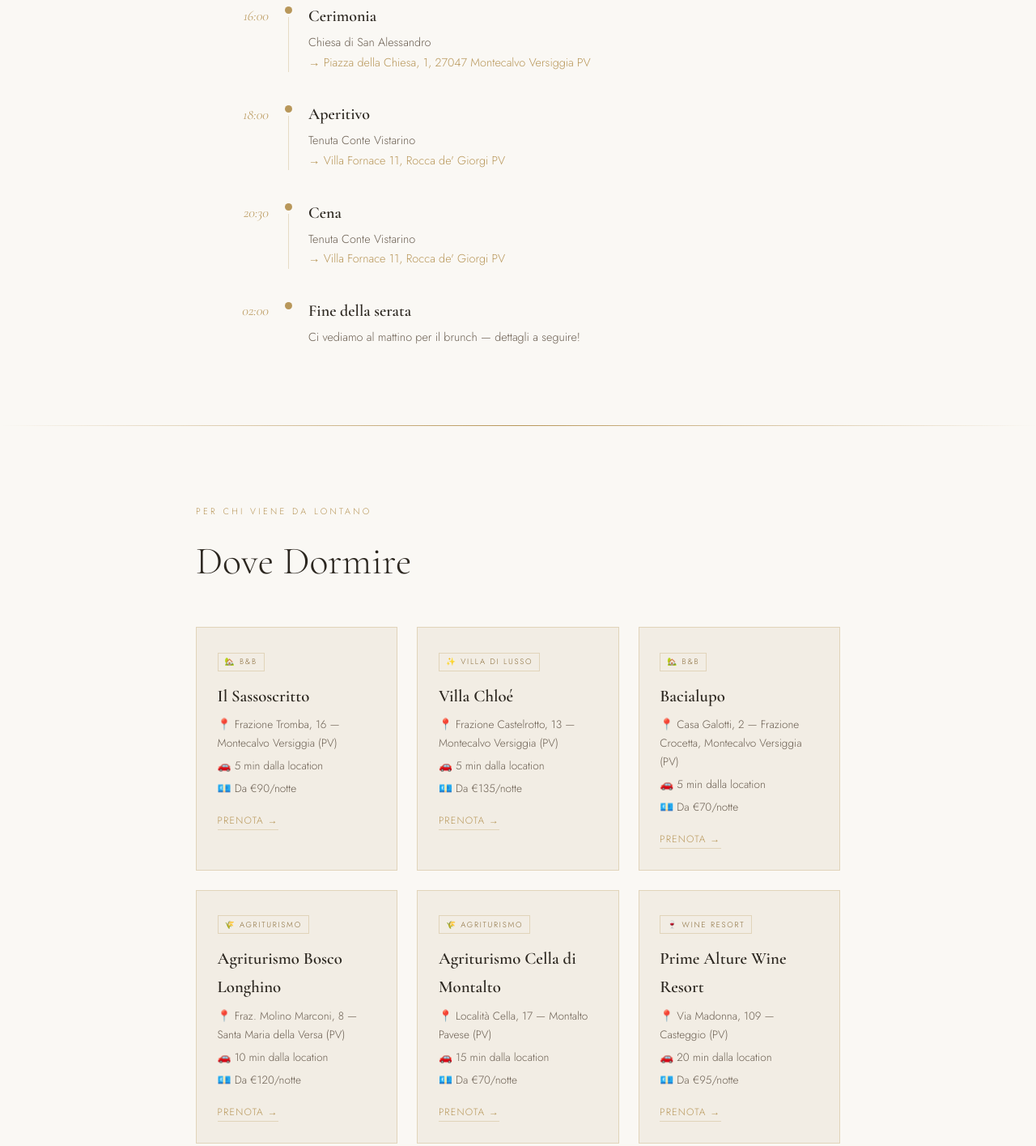
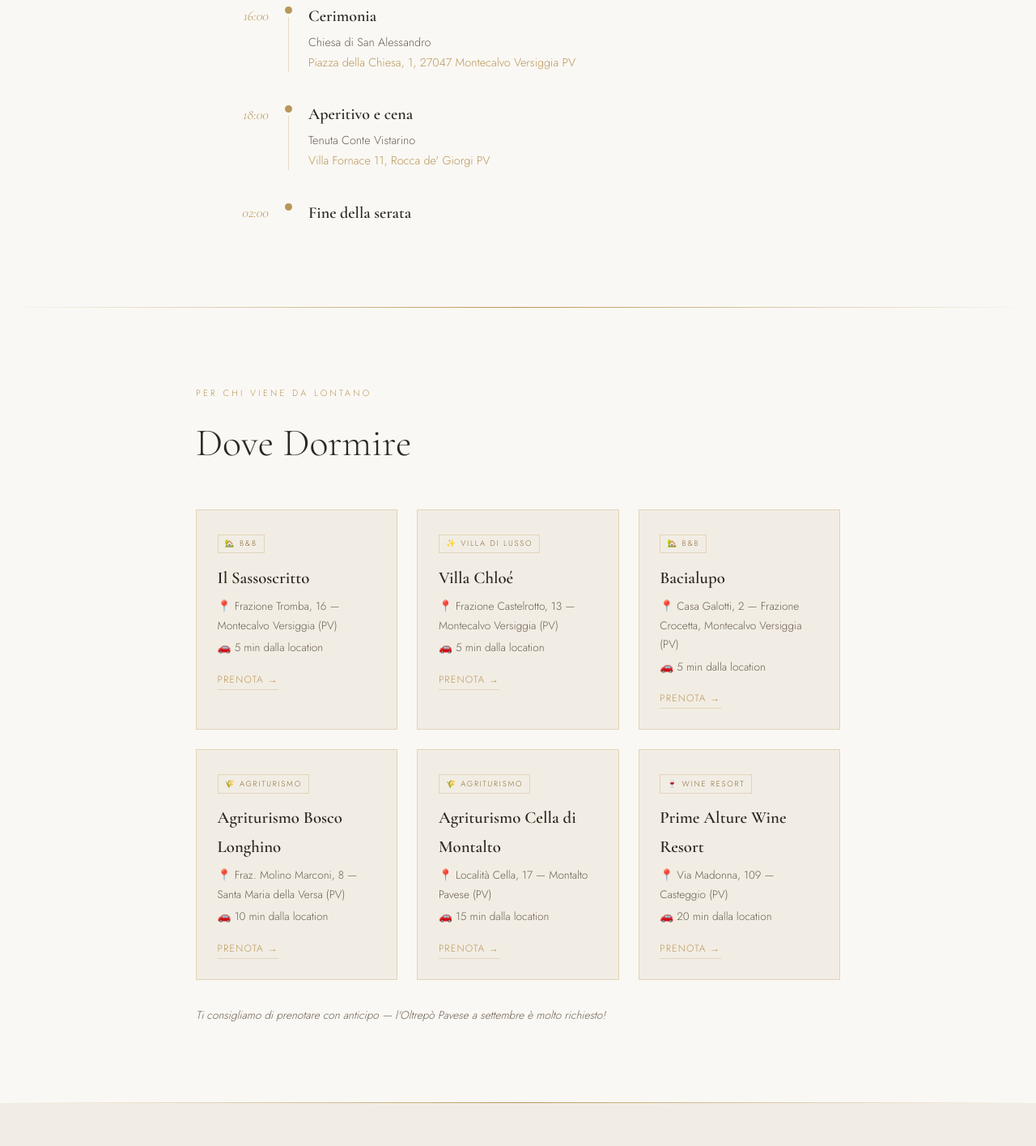
Before and after one commit to albertomaserati/greta-e-matteo, a plain HTML site: page index.html in a window 1280 px wide. Shown: the part 1047-2462 px from the top of the page at 81% size. Drawn offline with nearby package versions, Linux system fonts and the light colour scheme; a script that the page names is missing.

Commit message:
Unified aperitif and dinner, removed brunch, remove prices

```diff
--- a/index.html
+++ b/index.html
@@ -50,7 +50,7 @@
       <div class="tl-content">
         <h3>Cerimonia</h3>
         <p>Chiesa di San Alessandro<br>
-          <a href="https://maps.app.goo.gl/xkdYdFxwdtTkNCoBA" target="_blank">→ Piazza della Chiesa, 1, 27047 Montecalvo Versiggia PV</a>
+          <a href="https://maps.app.goo.gl/xkdYdFxwdtTkNCoBA" target="_blank">Piazza della Chiesa, 1, 27047 Montecalvo Versiggia PV</a>
         </p>
       </div>
     </div>
@@ -59,20 +59,9 @@
       <div class="tl-time">18:00</div>
       <div class="tl-line"><div class="tl-dot"></div><div class="tl-connector"></div></div>
       <div class="tl-content">
-        <h3>Aperitivo</h3>
+        <h3>Aperitivo e cena</h3>
         <p>Tenuta Conte Vistarino<br>
-          <a href="https://maps.app.goo.gl/e4oh5XgyrmAB8qzG7" target="_blank">→ Villa Fornace 11, Rocca de' Giorgi PV</a>
-        </p>
-      </div>
-    </div>
-
-    <div class="tl-item reveal">
-      <div class="tl-time">20:30</div>
-      <div class="tl-line"><div class="tl-dot"></div><div class="tl-connector"></div></div>
-      <div class="tl-content">
-        <h3>Cena</h3>
-        <p>Tenuta Conte Vistarino<br>
-          <a href="https://maps.app.goo.gl/YRNAajDPBgArdPvW9" target="_blank">→ Villa Fornace 11, Rocca de' Giorgi PV</a>
+          <a href="https://maps.app.goo.gl/e4oh5XgyrmAB8qzG7" target="_blank">Villa Fornace 11, Rocca de' Giorgi PV</a>
         </p>
       </div>
     </div>
@@ -82,7 +71,6 @@
       <div class="tl-line"><div class="tl-dot"></div><div class="tl-connector"></div></div>
       <div class="tl-content">
         <h3>Fine della serata</h3>
-        <p>Ci vediamo al mattino per il brunch — dettagli a seguire!</p>
       </div>
     </div>
 
@@ -103,7 +91,6 @@
       <div class="hotel-name">Il Sassoscritto</div>
       <div class="hotel-info">📍 Frazione Tromba, 16 — Montecalvo Versiggia (PV)</div>
       <div class="hotel-info">🚗 5 min dalla location</div>
-      <div class="hotel-info">💶 Da €90/notte</div>
       <a class="hotel-link" href="https://www.booking.com/Share-QTXnxZW" target="_blank">Prenota →</a>
     </div>
 
@@ -112,7 +99,6 @@
       <div class="hotel-name">Villa Chloé</div>
       <div class="hotel-info">📍 Frazione Castelrotto, 13 — Montecalvo Versiggia (PV)</div>
       <div class="hotel-info">🚗 5 min dalla location</div>
-      <div class="hotel-info">💶 Da €135/notte</div>
       <a class="hotel-link" href="https://www.booking.com/Share-Ra3VLc" target="_blank">Prenota →</a>
     </div>
 
@@ -121,7 +107,6 @@
       <div class="hotel-name">Bacialupo</div>
       <div class="hotel-info">📍 Casa Galotti, 2 — Frazione Crocetta, Montecalvo Versiggia (PV)</div>
       <div class="hotel-info">🚗 5 min dalla location</div>
-      <div class="hotel-info">💶 Da €70/notte</div>
       <a class="hotel-link" href="https://www.booking.com/Share-rh7c9sN" target="_blank">Prenota →</a>
     </div>
 
@@ -130,7 +115,6 @@
       <div class="hotel-name">Agriturismo Bosco Longhino</div>
       <div class="hotel-info">📍 Fraz. Molino Marconi, 8 — Santa Maria della Versa (PV)</div>
       <div class="hotel-info">🚗 10 min dalla location</div>
-      <div class="hotel-info">💶 Da €120/notte</div>
       <a class="hotel-link" href="https://www.booking.com/Share-h7EgrmQ" target="_blank">Prenota →</a>
     </div>
 
@@ -139,7 +123,6 @@
       <div class="hotel-name">Agriturismo Cella di Montalto</div>
       <div class="hotel-info">📍 Località Cella, 17 — Montalto Pavese (PV)</div>
       <div class="hotel-info">🚗 15 min dalla location</div>
-      <div class="hotel-info">💶 Da €70/notte</div>
       <a class="hotel-link" href="https://www.booking.com/Share-GnS3oKj" target="_blank">Prenota →</a>
     </div>
 
@@ -148,7 +131,6 @@
       <div class="hotel-name">Prime Alture Wine Resort</div>
       <div class="hotel-info">📍 Via Madonna, 109 — Casteggio (PV)</div>
       <div class="hotel-info">🚗 20 min dalla location</div>
-      <div class="hotel-info">💶 Da €95/notte</div>
       <a class="hotel-link" href="https://www.booking.com/Share-88UlGZ" target="_blank">Prenota →</a>
     </div>
 
```
